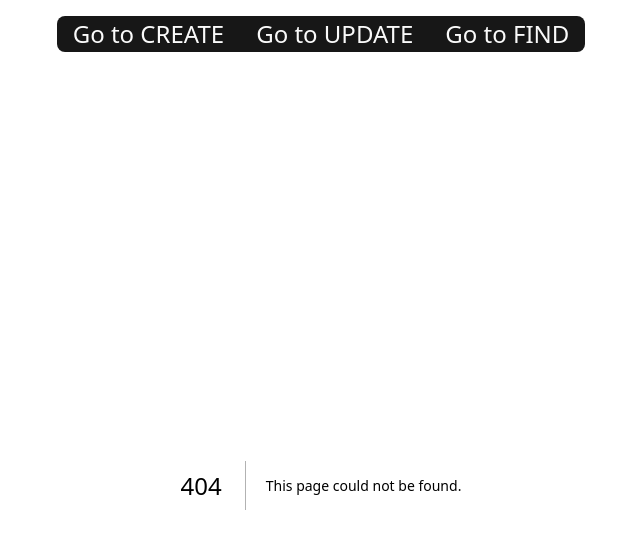
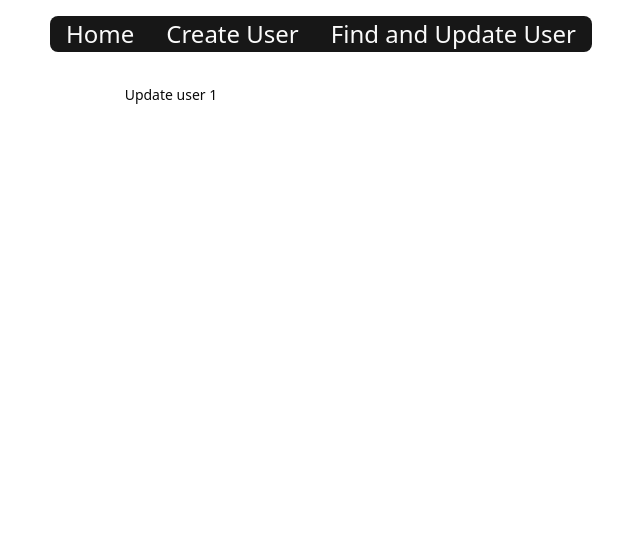
Before and after one commit to NicolasOmar/meds-warning, a Next.js app: page /user/1 in a window 1280 px wide. Before the commit this address had no page. Shown: the top 548 px of the page, without its empty margins (319-959 px from the left). Built offline with nearby package versions, Linux system fonts and the light colour scheme.

Commit message:
Adding route for user update. Routing improved. Types improved

```diff
--- a/actions/index.ts
+++ b/actions/index.ts
@@ -1,8 +1,10 @@
 'use server'
-
-import { SignUpActionState } from 'ts/forms'
+// CORE
+import { prisma } from '@prisma/index'
+// SCHEMAS
 import { signUpFormSchema } from './schemas'
-import { prisma } from '@prisma/index'
+// TYPES & ENUMS
+import { FindUserActionState, SignUpActionState } from 'ts/forms'
 
 export async function subscribeUserForm(
   _: SignUpActionState,
@@ -54,9 +56,9 @@ export async function subscribeUserForm(
 }
 
 export async function subscribeFindUserForm(
-  _: SignUpActionState,
+  _: FindUserActionState,
   formData: FormData
-): Promise<SignUpActionState> {
+): Promise<FindUserActionState> {
   const email = formData.get('search') as string
 
   const userFound = await prisma.userForm.findFirst({
@@ -65,6 +67,7 @@ export async function subscribeFindUserForm(
 
   if (userFound) {
     return {
+      email: userFound.email,
       message: `User found: Name - ${userFound.name}, Last Name - ${userFound.lastName}, Liked Movie - ${userFound.likedMovie}, Email - ${userFound.email}`
     }
   } else {
--- a/app/layout.tsx
+++ b/app/layout.tsx
@@ -7,13 +7,7 @@ import { Button } from '@base-components/button'
 // STYLES
 import { Geist, Geist_Mono } from 'next/font/google'
 import './globals.css'
-
-enum ROUTES {
-  HOME = '/',
-  CREATE = '/create',
-  UPDATE = '/update',
-  FIND = '/find'
-}
+import { ROUTES } from '@ts/enums'
 
 const geistSans = Geist({
   variable: '--font-geist-sans',
@@ -30,6 +24,12 @@ export const metadata: Metadata = {
   description: 'Generated by create next app'
 }
 
+const routeLinks = [
+  { name: 'Home', path: ROUTES.HOME },
+  { name: 'Create User', path: ROUTES.CREATE },
+  { name: 'Find and Update User', path: ROUTES.FIND }
+]
+
 export default function RootLayout({
   children
 }: Readonly<{
@@ -40,19 +40,14 @@ export default function RootLayout({
       <body className={`${geistSans.variable} ${geistMono.variable} antialiased grid grid-cols-3`}>
         <header className="m-4 col-span-full justify-self-center">
           <ButtonGroup>
-            {Object.keys(ROUTES).map((routeKey, routeI) => {
-              const route = ROUTES[routeKey as keyof typeof ROUTES]
-
-              return routeI !== 0 ? (
-                <Button key={routeKey}>
-                  <Link
-                    href={route}
-                    className="text-2xl font-medium text-white-600 hover:underline"
-                  >
-                    Go to {routeKey}
+            {routeLinks.map(({ name, path }, routeId) => {
+              return (
+                <Button key={routeId}>
+                  <Link href={path} className="text-2xl font-medium text-white-600 hover:underline">
+                    {name}
                   </Link>
                 </Button>
-              ) : null
+              )
             })}
           </ButtonGroup>
         </header>
--- /dev/null
+++ b/app/user/[email]/not-found.tsx
@@ -0,0 +1,12 @@
+import { FC } from 'react'
+
+const UserNotFoundPage: FC = () => {
+  return (
+    <div>
+      <h1>User Not Found</h1>
+      <p>The user you are looking for does not exist.</p>
+    </div>
+  )
+}
+
+export default UserNotFoundPage
--- /dev/null
+++ b/app/user/[email]/page.tsx
@@ -0,0 +1,18 @@
+import { FC } from 'react'
+import { notFound } from 'next/navigation'
+
+interface UpdateUserPageProps {
+  params: Promise<{ email: string }>
+}
+
+const UpdateUserPage: FC<UpdateUserPageProps> = async ({ params }) => {
+  const { email } = await params
+
+  if (!email) {
+    notFound()
+  }
+
+  return <section>Update user {email}</section>
+}
+
+export default UpdateUserPage
--- a/components/custom/FindUserForm/index.tsx
+++ b/components/custom/FindUserForm/index.tsx
@@ -1,15 +1,19 @@
 'use client'
-
+// CORE
 import { FC, useActionState } from 'react'
+import { useRouter } from 'next/navigation'
 // ACTIONS
 import { subscribeFindUserForm } from '@actions/index'
 // COMPONENTS
 import { Button } from '@base-components/button'
 import { FieldGroup, FieldLegend, FieldSet } from '@base-components/field'
 import CustomField from '@custom-components/CustomField'
+// TYPES & ENUMS
+import { ROUTES } from '@ts/enums'
 
 const FindUserForm: FC = () => {
   const [state, formAction, isPending] = useActionState(subscribeFindUserForm, {})
+  const router = useRouter()
 
   return (
     <form action={formAction} className="flex flex-col gap-4">
@@ -27,10 +31,15 @@ const FindUserForm: FC = () => {
         </FieldSet>
 
         {state.message ? <p>{state.message}</p> : null}
+        {state.email ? (
+          <Button onClick={() => router.push(`${ROUTES.CREATE}/${state.email}`)}>
+            Update user with email {state.email}
+          </Button>
+        ) : null}
       </FieldGroup>
 
       <Button type="submit" disabled={isPending}>
-        Find User
+        {state.email ? 'Or find another user' : 'Find User'}
       </Button>
     </form>
   )
--- a/ts/enums.ts
+++ b/ts/enums.ts
@@ -0,0 +1,5 @@
+export enum ROUTES {
+  HOME = '/',
+  CREATE = '/user',
+  FIND = '/find'
+}
--- a/ts/forms.ts
+++ b/ts/forms.ts
@@ -7,3 +7,8 @@ export type SignUpActionState = {
   }
   message?: string
 }
+
+export type FindUserActionState = {
+  email?: string
+  message?: string
+}
```
Also changed, not shown: app/user/page.tsx (renamed from app/create/page.tsx).
